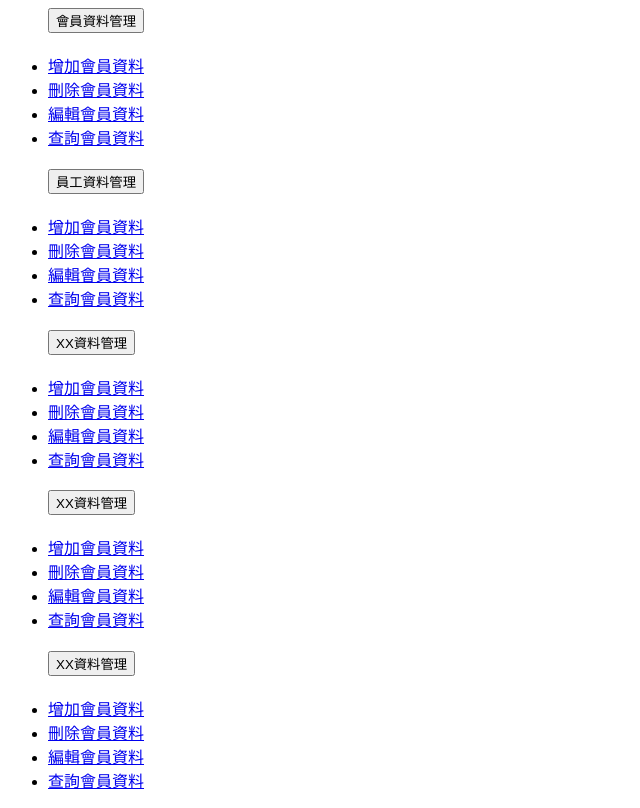
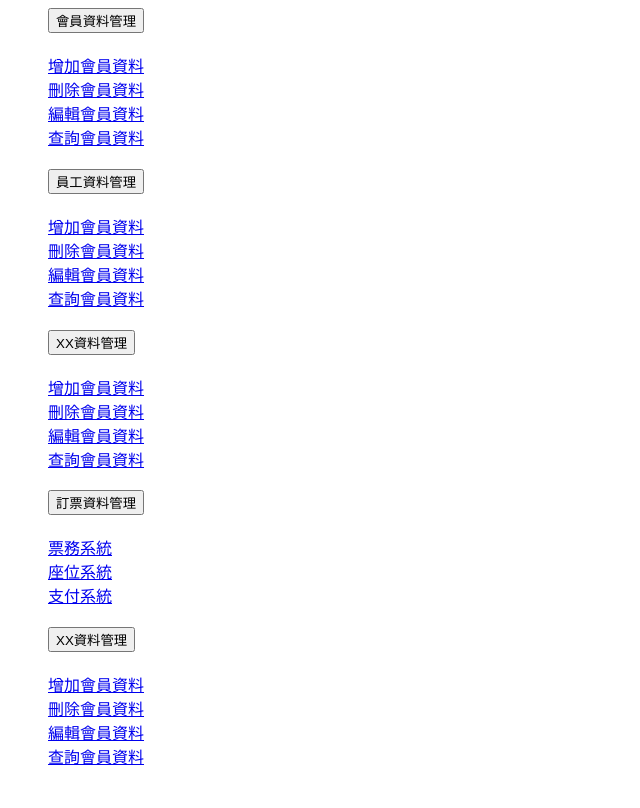
Before and after one commit to JinChang0501/music, a PHP site: page /left-bar.php in a window 1280 px wide. Shown: the whole page, without its empty margins (0-640 px from the left). After the commit the page ends 765 px from the top, so only its background shows below. Run offline with PHP 8.4, Linux system fonts and the light colour scheme.

Commit message:
li-hove時不會跳動

```diff
--- a/web/index_R3.php
+++ b/web/index_R3.php
@@ -21,6 +21,7 @@
 <div class="container-fluid">
     <div class="row">
         <div class="col-2 p-0"><?php include __DIR__ . "/part/left-bar.php"; ?></div>
+
     </div>
 </div>
 <?php include __DIR__ . "/part/scripts.php"; ?>
--- a/web/part/left-bar.php
+++ b/web/part/left-bar.php
@@ -12,6 +12,16 @@
     font-size: larger;
     font-weight: 900;
     background-color: #7B7B7B;
+    transform: scale(1.3);
+  }
+
+  .li-hover {
+    transition: font-size 0.3s ease;
+    overflow: hidden;
+  }
+
+  .accordion-button {
+    overflow: hidden;
   }
 
   .logo {
@@ -82,15 +92,14 @@
           <div class="accordion-item">
             <h2 class="accordion-header" id="heading4">
               <button class="accordion-button collapsed fs-5 fw-bold" type="button" data-bs-toggle="collapse" data-bs-target="#collapse4" aria-expanded="false" aria-controls="collapse4">
-                XX資料管理
+                訂票資料管理
               </button>
             </h2>
             <div id="collapse4" class="accordion-collapse collapse" aria-labelledby="heading4" data-bs-parent="#accordionExample">
               <div class="accordion-body p-0"> <!-- p-0 把li上下左右的空間清掉不要動-->
-                <li class="li-hover"><a class="dropdown-item py-3 border  " href="#">增加會員資料</a></li>
-                <li class="li-hover"><a class="dropdown-item py-3 border" href="#">刪除會員資料</a></li>
-                <li class="li-hover"><a class="dropdown-item py-3 border" href="#">編輯會員資料</a></li>
-                <li class="li-hover"><a class="dropdown-item py-3 border" href="#">查詢會員資料</a></li>
+                <li class="li-hover"><a class="dropdown-item py-3 border  " href="#">票務系統</a></li>
+                <li class="li-hover"><a class="dropdown-item py-3 border" href="#">座位系統</a></li>
+                <li class="li-hover"><a class="dropdown-item py-3 border" href="#">支付系統</a></li>
               </div>
             </div>
           </div>
```
